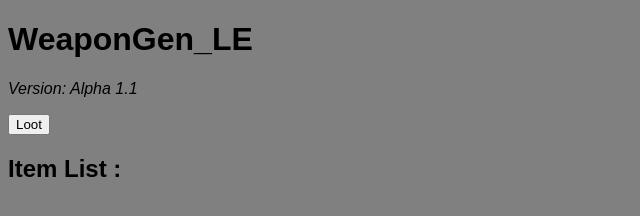
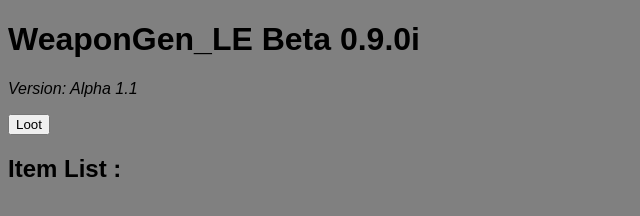
Before and after one commit to 8kmh/WeaponGen_LE, a plain HTML site: page index.html in a window 1280 px wide. Shown: the whole page, without its empty margins (0-640 px from the left). Drawn offline with Linux system fonts and the light colour scheme; a web font is replaced by a local one.

Commit message:
Add LE version

```diff
--- a/index.html
+++ b/index.html
@@ -13,7 +13,7 @@
     <title>WeaponGen_LE</title>
   </head>
   <body>
-    <h1>WeaponGen_LE</h1>
+    <h1>WeaponGen_LE Beta 0.9.0i</h1>
     <p><i>Version: Alpha 1.1</i></p>
     <input type="button" value="Loot" id="lootBtn" />
     <h2>Item List :</h2>
```
